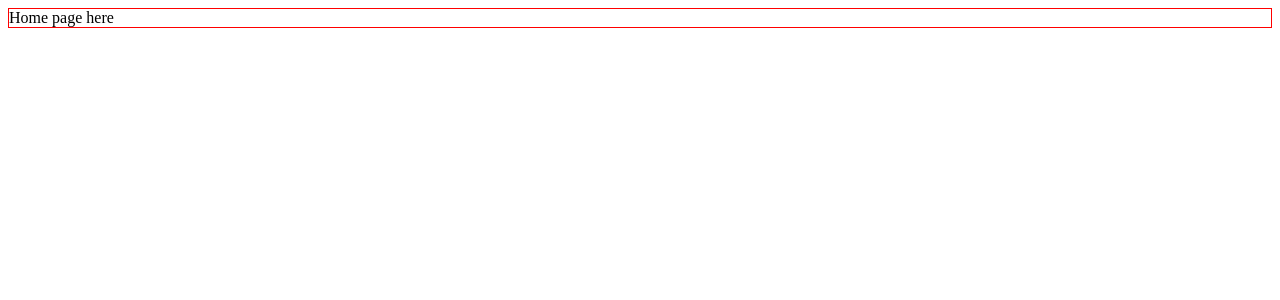
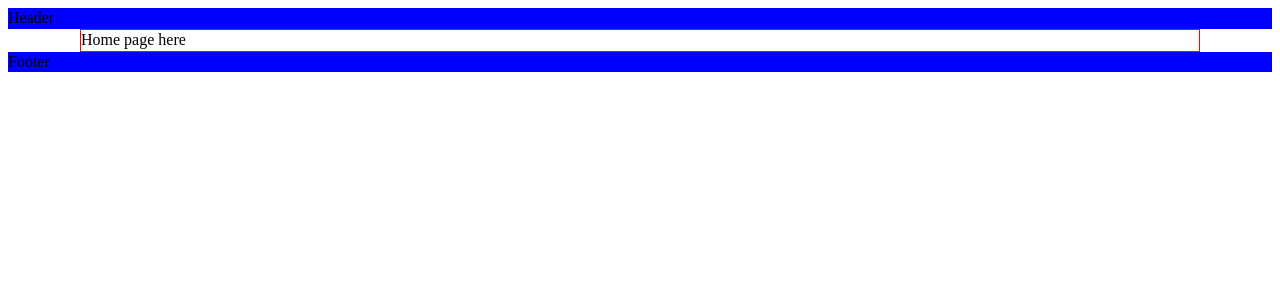
Before and after one commit to Arkine/-Mern-starter-stack, a React app in the folder client/: page / in a window 1280 px wide. Shown: the top 300 px of the page. Built offline with nearby package versions, Linux system fonts and the light colour scheme.

Commit message:
added global styles

```diff
--- a/client/config/paths.js
+++ b/client/config/paths.js
@@ -7,7 +7,7 @@ const appDirectory = fs.realpathSync(process.cwd());
 const resolveApp = relativePath => path.resolve(appDirectory, relativePath);
 
 module.exports = {
-    appIndexJs: resolveApp('src/index.jsx'),
+    appIndexJs: resolveApp('src/index.js'),
     appOutput: resolveApp('src/dist'),
     appHtml: resolveApp('public/index.html'),
     appSrc: resolveApp('src'),
--- a/client/src/components/Page/Body.jsx
+++ /dev/null
@@ -1,9 +0,0 @@
-import React from 'react';
-
-export default class Body extends React.PureComponent {
-    render() {
-        return (
-            <div>This is the body</div>
-        );
-    }
-}
--- a/client/src/components/Page/Footer.jsx
+++ /dev/null
@@ -1,9 +0,0 @@
-import React from 'react';
-
-export default class Footer extends React.PureComponent {
-    render() {
-        return (
-            <div></div>
-        );
-    }
-}
--- a/client/src/components/Page/Header.jsx
+++ /dev/null
@@ -1,9 +0,0 @@
-import React from 'react';
-
-export default class Header extends React.PureComponent {
-    render() {
-        return (
-            <div></div>
-        )
-    }
-}
--- a/client/src/components/Page/index.jsx
+++ /dev/null
@@ -1,24 +0,0 @@
-import React from 'react';
-import styled from 'styled-components';
-
-import Header from './header';
-import Body from './body';
-import Footer from './footer';
-
-export default class Page extends React.Component {
-    render() {
-        return(
-            <React.Fragment>
-                <header>
-                    <Header />
-                </header>
-                <main>
-                    <Body />
-                </main>
-                <footer>
-                    <Footer />
-                </footer>
-            </React.Fragment>
-        );
-    }
-}
--- a/client/src/components/app.jsx
+++ b/client/src/components/app.jsx
@@ -4,23 +4,32 @@ import {Router, Switch, Route} from 'react-router-dom';
 
 import history from 'app/services/history';
 
-import Page from 'app/components/Page';
-
-
 import {Home} from '../views';
 
 import theme from './appTheme';
 
+import Header from './common/Header';
+import Footer from './common/Footer';
+import Body from './common/Body';
+import BaseStyles from './common/BaseStyles'
+
 export default class App extends React.Component {
     render() {
         return (
-			<ThemeProvider theme={theme}>
-				<Router history={history}>
-					<Switch>
-						<Route exact path="/" component={Home} />
-					</Switch>
-				</Router>
-            </ThemeProvider>
+			<Router history={history}>
+				<ThemeProvider theme={theme}>
+					<React.Fragment>
+						<BaseStyles />
+						<Header />
+						<Body>
+							<Switch>
+								<Route exact path="/" component={Home} />
+							</Switch>
+						</Body>
+						<Footer />
+					</React.Fragment>
+				</ThemeProvider>
+			</Router>
         );
     }
 }
--- a/client/src/components/appTheme.js
+++ b/client/src/components/appTheme.js
@@ -6,7 +6,9 @@ const colors = {
 
 export default {
     colors: {
-        ...colors
+		...colors,
+		primary: colors.blue,
+		secondary: colors.green,
     },
     body: {
         rowWidth: '70rem'
--- a/client/src/components/common/AsyncComponent.js
+++ b/client/src/components/common/AsyncComponent.js
@@ -21,7 +21,7 @@ export default importComponent => (
 		render() {
 			const {component: C} = this.state;
 			const loading = this.props.fallback ? this.props.fallback : <h2>Loading...</h2>;
-			console.log({C})
+
 			return C ? <C {...this.props} /> : loading;
 		}
 	}
--- /dev/null
+++ b/client/src/components/common/BaseStyles.js
@@ -0,0 +1,11 @@
+import {createGlobalStyle} from 'styled-components';
+
+export default createGlobalStyle`
+	html {
+		font-size: 16px;
+	}
+
+	body {
+		line-height: 1.3;
+	}
+`;
--- /dev/null
+++ b/client/src/components/common/Body.js
@@ -0,0 +1,14 @@
+import React from 'react';
+
+import styled from 'styled-components';
+
+const Body = styled.main`
+	max-width: ${props => props.theme.body.rowWidth};
+	margin: 0 auto;
+`;
+
+export default props => {
+	return (
+		<Body>{props.children}</Body>
+	)
+}
--- /dev/null
+++ b/client/src/components/common/Footer.js
@@ -0,0 +1,13 @@
+import React from 'react';
+
+import styled from 'styled-components';
+
+const Footer = styled.footer`
+	background-color: ${props => props.theme.colors.primary};
+`;
+
+export default props => {
+	return (
+		<Footer>Footer</Footer>
+	)
+}
--- /dev/null
+++ b/client/src/components/common/Header.js
@@ -0,0 +1,13 @@
+import React from 'react';
+
+import styled from 'styled-components';
+
+const Header = styled.header`
+	background-color: ${props => props.theme.colors.primary};
+`;
+
+export default props => {
+	return (
+		<Header>Header</Header>
+	)
+}
```
Also changed, not shown: 1 other file (tests, documents, lock files or other folders).
